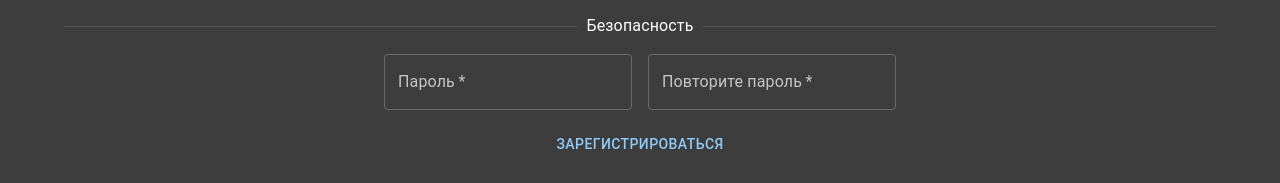
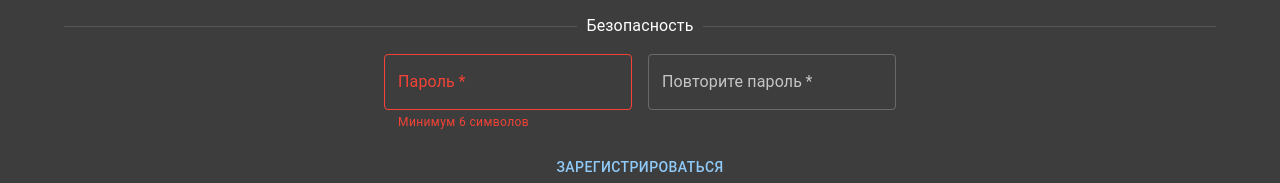
Before and after one commit to SeMurA823/cinema-ui, a React (Create React App) app: page /signup in a window 1280 px wide. Shown: the part 544-727 px from the top of the page. Built offline with nearby package versions, Linux system fonts and the light colour scheme; no server answers.

Commit message:
fix reg page

```diff
--- a/src/http/config.ts
+++ b/src/http/config.ts
@@ -1,7 +1,5 @@
 import axios from "axios";
 import AuthService from "../services/AuthService";
-import {useContext} from "react";
-import {Context} from "../index";
 
 export const SERVER_URL = "http://semura.eastus.cloudapp.azure.com"
 
--- a/src/pages/RegPage.tsx
+++ b/src/pages/RegPage.tsx
@@ -41,10 +41,11 @@ export default function RegPage() {
     const onSubmit = async () => {
         try {
             setLoaded(false);
+            setError(false);
             await $api.post(`/auth/registration`, JSON.stringify({...user, ...password}));
             navigate('/signin');
         } catch (e) {
-            setError(true)
+            setError(true);
         } finally {
             setLoaded(true);
         }
@@ -118,7 +119,8 @@ export default function RegPage() {
                 <Stack direction={'row'} flexWrap={'wrap'} spacing={2} justifyContent='center'>
                     <TextField label='Пароль' type={'password'} value={password.password} id={'password'}
                                onChange={handleChangePassword}
-                               required error={password.repeatPassword !== password.password}/>
+                               helperText={'Минимум 6 символов'}
+                               required error={password.repeatPassword !== password.password || password.password?.length < 6}/>
                     <TextField label='Повторите пароль' type={'password'} value={password.repeatPassword}
                                id={'repeatPassword'} onChange={handleChangePassword}
                                required error={password.repeatPassword !== password.password}/>
```
